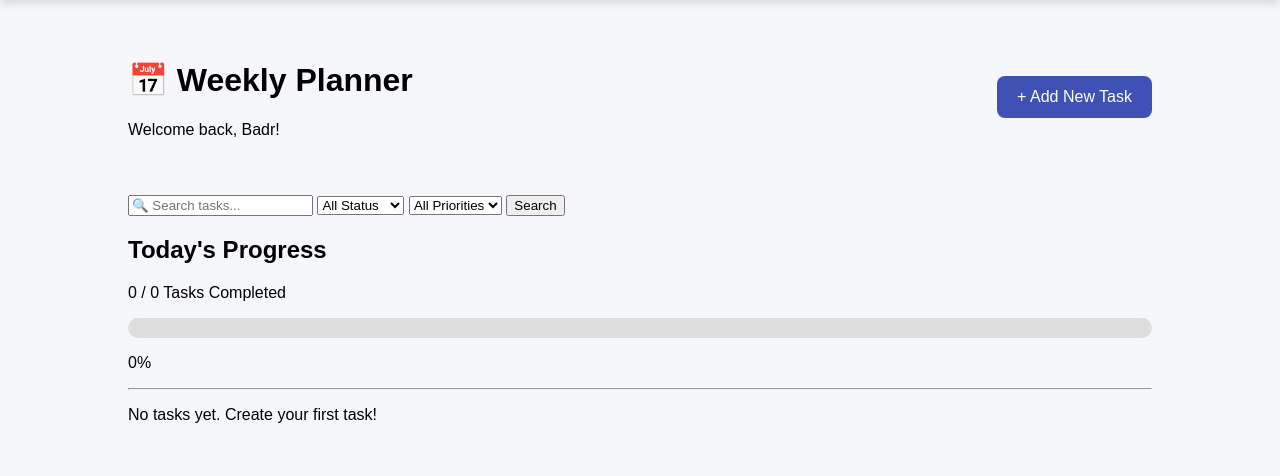
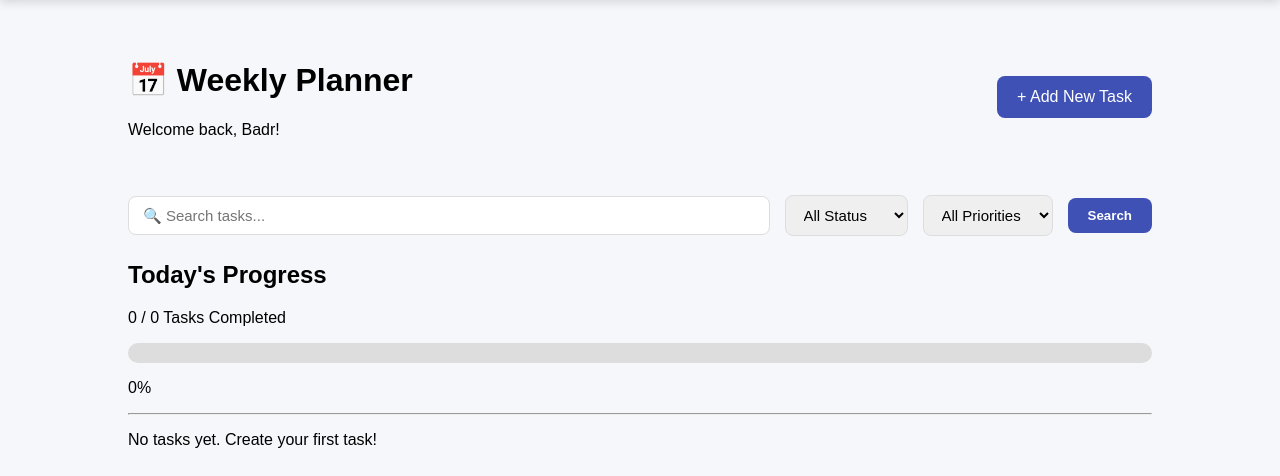
Before and after one commit to renadali76/weekly-planner, a Flask app: page /dashboard in a window 1280 px wide. Shown: the part 64-540 px from the top of the page. Run offline with Flask 3, Linux system fonts and the light colour scheme; a user stored in the database is signed in; data comes from the database, SQL or seed files in the repository.

Commit message:
implement new changes to the style

```diff
--- a/static/css/style.css
+++ b/static/css/style.css
@@ -180,3 +180,53 @@ nav a:hover{
     transform:translateY(-2px);
     opacity:0.9;
 }
+
+.search-form{
+    display:flex;
+    gap:15px;
+    align-items:center;
+    flex-wrap:wrap;
+
+    margin:25px 0;
+}
+
+.search-form input,
+.search-form select{
+
+    padding:10px 14px;
+
+    border:1px solid #ddd;
+
+    border-radius:8px;
+
+    font-size:15px;
+}
+
+.search-form input{
+
+    flex:1;
+    min-width:220px;
+}
+
+.search-form button{
+
+    background:#3f51b5;
+    color:white;
+
+    border:none;
+
+    padding:10px 20px;
+
+    border-radius:8px;
+
+    cursor:pointer;
+
+    font-weight:bold;
+
+    transition:.2s;
+}
+
+.search-form button:hover{
+
+    background:#303f9f;
+}
```
